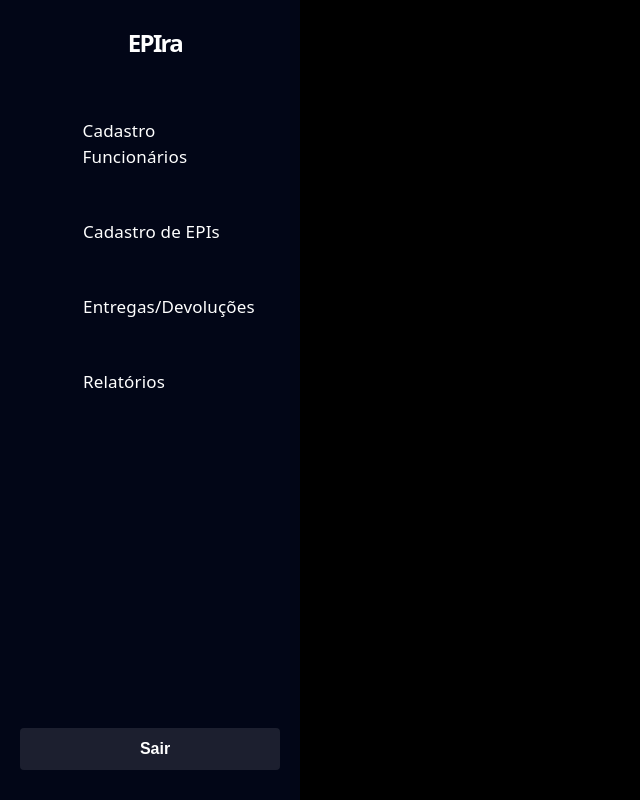
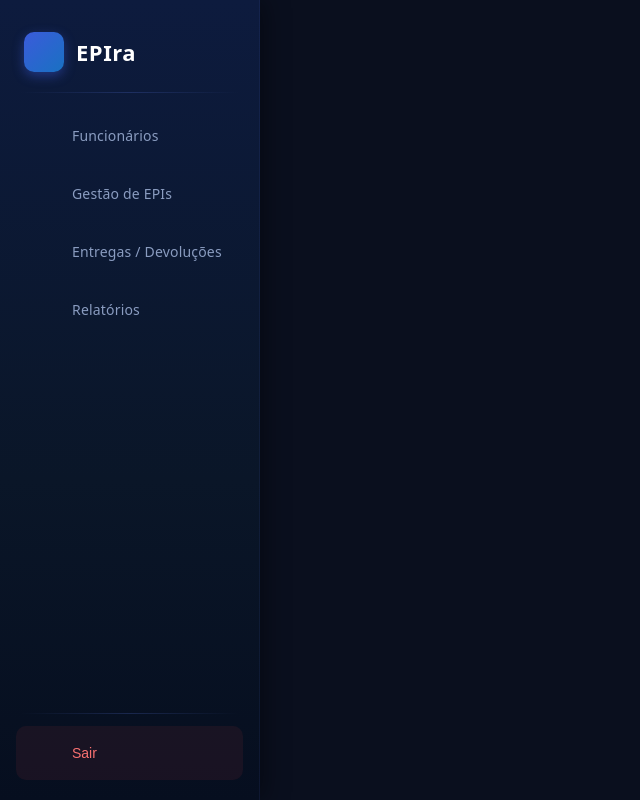
Before and after one commit to henriqueVMdev/EPIra, a Vue app: page /applayout in a window 1280 px wide. Shown: the whole page, without its empty margins (0-640 px from the left). Built offline with nearby package versions, Linux system fonts and the light colour scheme; no server answers.

Commit message:
css sidebar

```diff
--- a/src/layouts/applayout.vue
+++ b/src/layouts/applayout.vue
@@ -1,35 +1,54 @@
 <template>
   <div class="shell">
     <aside class="sidebar">
-      <h1 class="logo">
+      <div class="logo-area">
+        <div class="logo-icon">
           <i class="fas fa-shield-alt"></i>
-        EPIra
-      </h1>
+        </div>
+        <h1 class="logo-text">EPIra</h1>
+      </div>
+
+      <div class="divider"></div>
+
       <nav class="menu">
         <RouterLink to="/applayout/funcionarios" class="menu-item" active-class="active">
+          <div class="icon-wrap">
             <i class="fas fa-users"></i>
-          <span>Cadastro Funcionários</span>
+          </div>
+          <span>Funcionários</span>
         </RouterLink>
 
         <RouterLink to="/applayout/cadastro_epi" class="menu-item" active-class="active">
+          <div class="icon-wrap">
             <i class="fas fa-box"></i>
-          <span>Cadastro de EPIs</span>
+          </div>
+          <span>Gestão de EPIs</span>
         </RouterLink>
 
         <RouterLink to="/applayout/entregas" class="menu-item" active-class="active">
+          <div class="icon-wrap">
             <i class="fas fa-truck"></i>
-            <span>Entregas/Devoluções</span>
+          </div>
+          <span>Entregas / Devoluções</span>
         </RouterLink>
 
         <RouterLink to="/applayout/relatorios" class="menu-item" active-class="active">
+          <div class="icon-wrap">
             <i class="fas fa-chart-bar"></i>
+          </div>
           <span>Relatórios</span>
         </RouterLink>
       </nav>
+
+      <div class="sidebar-footer">
+        <div class="divider"></div>
         <button @click="sair" class="botao-sair">
+          <div class="icon-wrap">
             <i class="fas fa-sign-out-alt"></i>
+          </div>
           <span>Sair</span>
         </button>
+      </div>
     </aside>
 
     <main class="conteudo">
@@ -44,16 +63,12 @@ import { useRouter } from "vue-router";
 import { RouterLink, RouterView } from "vue-router";
 
 const { supabase } = useSupabase();
-
 const router = useRouter();
 
 async function sair() {
-
   try {
     await supabase.auth.signOut();
-
     router.push("/login");
-
   } catch (err) {
     console.error("Erro ao fazer logout:", err);
   }
@@ -70,147 +85,184 @@ async function sair() {
 .shell {
   display: flex;
   height: 100vh;
-  background-color: #000000;
+  background-color: #0a0f1e;
 }
 
+/* ── Sidebar ── */
 .sidebar {
-  width: 300px;
-  background-color: #020617;
-  color: #141a4c;
-  padding: 30px 20px;
+  width: 260px;
+  background: linear-gradient(180deg, #0d1b3e 0%, #0a1628 60%, #060e1f 100%);
+  padding: 28px 16px 20px;
   display: flex;
   flex-direction: column;
   position: fixed;
   height: 100vh;
   left: 0;
   top: 0;
-  box-shadow: 2px 0 8px rgba(0, 0, 0, 0.1);
   z-index: 1000;
   overflow-y: auto;
+  border-right: 1px solid rgba(99, 132, 255, 0.08);
+  box-shadow: 4px 0 24px rgba(0, 0, 0, 0.4);
 }
 
-.logo {
-  font-size: 24px;
-  font-weight: 700;
-  color: #ffffff;
-  margin-bottom: 40px;
-  text-align: center;
+/* ── Logo ── */
+.logo-area {
+  display: flex;
+  align-items: center;
+  gap: 12px;
+  padding: 4px 8px 20px;
+}
+
+.logo-icon {
+  width: 40px;
+  height: 40px;
+  border-radius: 10px;
+  background: linear-gradient(135deg, #3b5bdb, #1971c2);
   display: flex;
   align-items: center;
   justify-content: center;
-  gap: 10px;
+  font-size: 18px;
+  color: #fff;
+  box-shadow: 0 4px 12px rgba(59, 91, 219, 0.45);
+  flex-shrink: 0;
 }
 
-.logo i {
-  font-size: 2px;
+.logo-text {
+  font-size: 22px;
+  font-weight: 700;
+  color: #fff;
+  letter-spacing: 0.5px;
 }
 
+/* ── Divider ── */
+.divider {
+  height: 1px;
+  background: linear-gradient(90deg, transparent, rgba(99, 132, 255, 0.2), transparent);
+  margin: 0 4px 16px;
+}
+
+/* ── Menu ── */
 .menu {
   flex-grow: 1;
   display: flex;
   flex-direction: column;
-  gap: 5px;
+  gap: 4px;
 }
 
 .menu-item {
   display: flex;
   align-items: center;
-  padding: 22px 19px;
-  color: #ffffff;
+  gap: 12px;
+  padding: 11px 12px;
+  color: #8a9cc0;
   text-decoration: none;
-  border-radius: 4px;
-  font-size: 17px;
+  border-radius: 10px;
+  font-size: 14px;
+  font-weight: 500;
   cursor: pointer;
-  transition: all 0.3s ease;
-  gap: 20px;
+  transition: background 0.2s, color 0.2s, transform 0.15s;
+  position: relative;
 }
 
 .menu-item:hover {
-  background-color: #141a4c;
+  background: rgba(99, 132, 255, 0.1);
+  color: #c5d0f0;
+  transform: translateX(2px);
 }
 
 .menu-item.active {
-  background: #141a4c;
-  color: #8eabff;
+  background: linear-gradient(90deg, rgba(59, 91, 219, 0.25), rgba(59, 91, 219, 0.08));
+  color: #a5b4fc;
   font-weight: 600;
-  border-left: 4px solid #1e3a5f;
-  padding-left: 16px;
+  border-left: 3px solid #4f72f5;
+  padding-left: 9px;
 }
 
-.menu-item i {
-  font-size: 20px;
-  width: 24px;
-  text-align: center;
+.menu-item.active .icon-wrap {
+  color: #6699ff;
+}
+
+.icon-wrap {
+  width: 32px;
+  height: 32px;
+  display: flex;
+  align-items: center;
+  justify-content: center;
+  border-radius: 8px;
+  font-size: 15px;
+  flex-shrink: 0;
+  transition: background 0.2s;
+}
+
+.menu-item:hover .icon-wrap {
+  background: rgba(99, 132, 255, 0.12);
+}
+
+/* ── Footer / Logout ── */
+.sidebar-footer {
+  margin-top: 8px;
+}
+
+.sidebar-footer .divider {
+  margin-bottom: 12px;
 }
 
 .botao-sair {
   display: flex;
   align-items: center;
-  justify-content: center;
-  gap: 10px;
-  background-color: rgba(255, 255, 255, 0.1);
-  color: #ffffff;
+  gap: 12px;
+  width: 100%;
+  padding: 11px 12px;
   border: none;
-  padding: 12px 20px;
-  border-radius: 4px;
+  border-radius: 10px;
+  background: rgba(239, 68, 68, 0.08);
+  color: #f87171;
+  font-size: 14px;
+  font-weight: 500;
   cursor: pointer;
-  font-size: 16px;
-  font-weight: 600;
-  transition: all 0.3s ease;
-  width: 100%;
+  transition: background 0.2s, color 0.2s, transform 0.15s;
 }
 
 .botao-sair:hover {
-  background-color: #141a4c;
+  background: rgba(239, 68, 68, 0.18);
+  color: #fca5a5;
+  transform: translateX(2px);
 }
 
 .botao-sair:active {
-  transform: scale(0.98);
+  transform: scale(0.97);
 }
 
-.botao-sair i {
-  font-size: 18px;
+
+/* ── Conteúdo ── */
+.conteudo {
+  flex-grow: 1;
+  margin-left: 260px;
+  padding: 32px;
+  overflow-y: auto;
+  background-color: #0a0f1e;
 }
 
-.conteudo {
-  flex-grow: 1;
-  margin-left: 300px;
-  padding: 30px;
-  overflow-y: auto;
-  background-color: #000000;
-}
-
+/* ── Responsive ── */
 @media (max-width: 768px) {
   .sidebar {
-    width: 200px;
+    width: 220px;
   }
-
   .conteudo {
-    margin-left: 200px;
+    margin-left: 220px;
     padding: 20px;
-  }
-
-  .logo {
-    font-size: 20px;
-    margin-bottom: 30px;
-  }
-
-  .menu-item {
-    padding: 12px 15px;
-    font-size: 14px;
   }
 }
 
 @media (max-width: 480px) {
   .sidebar {
     width: 100%;
-    position: absolute;
     height: auto;
+    position: relative;
   }
-
   .conteudo {
     margin-left: 0;
-    padding: 15px;
+    padding: 16px;
   }
 }
 </style>
```
Lines whose indentation alone changed are shown as unchanged.
